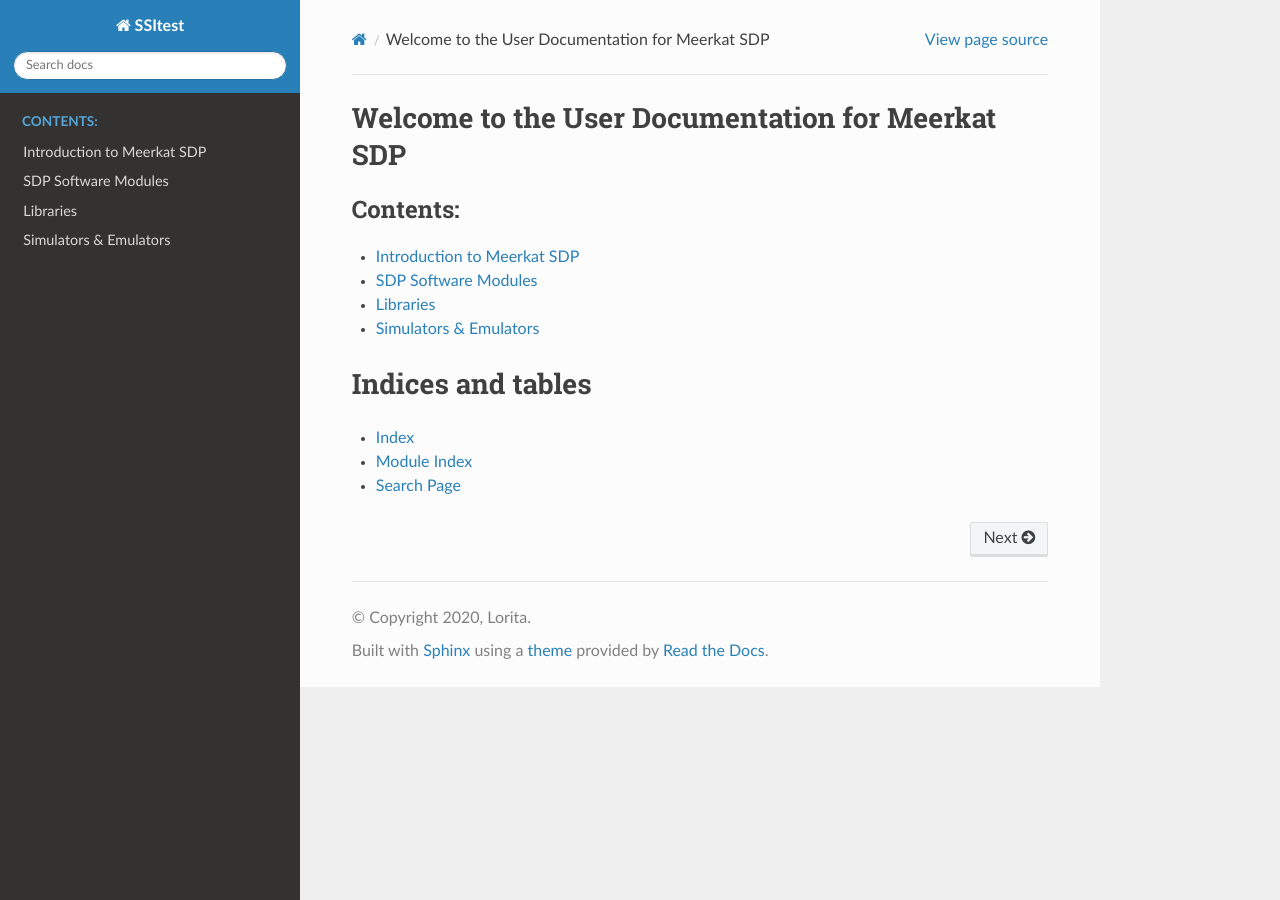
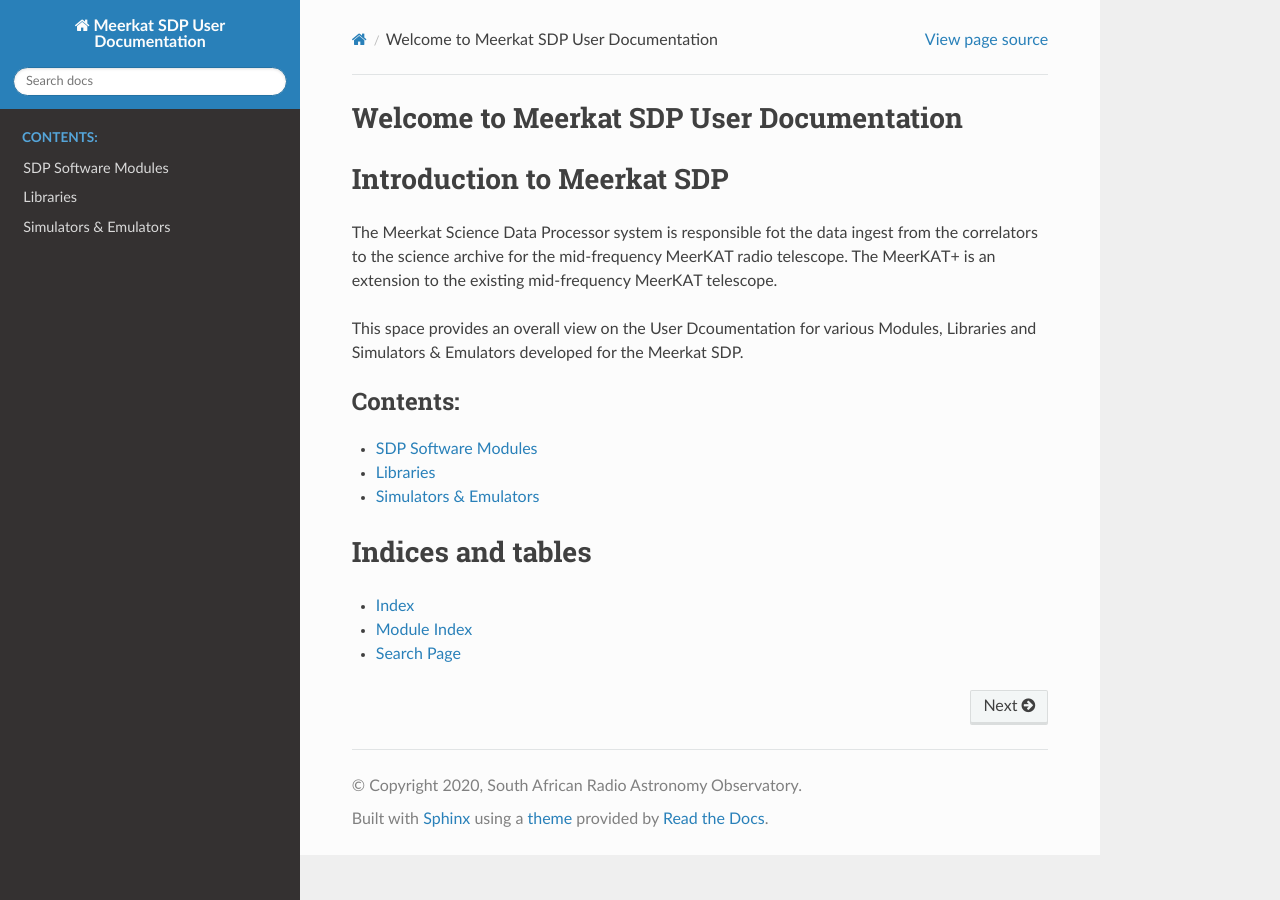
Before and after one commit to ska-sa/mkat_sdp_docs, a Sphinx documentation site: the page built from docs/source/index.rst, in a window 1280 px wide. Built offline with Sphinx 7.4.7 and the Read the Docs theme 2.0.0, drawn with Linux system fonts in a browser that asks for light colours; formulas are drawn with MathJax 3; pages that are not in the unit, such as notebooks, are missing from menus.

Commit message:
conf and index update

```diff
--- a/docs/source/conf.py
+++ b/docs/source/conf.py
@@ -20,9 +20,9 @@ import sphinx_rtd_theme
 
 # -- Project information -----------------------------------------------------
 
-project = 'SSItest'
-copyright = '2020, Lorita'
-author = 'Lorita'
+project = 'Meerkat SDP User Documentation'
+copyright = '2020, South African Radio Astronomy Observatory'
+author = ''
 
 # The short X.Y version
 version = ''
@@ -109,7 +109,7 @@ html_static_path = ['nstatic']
 # -- Options for HTMLHelp output ---------------------------------------------
 
 # Output file base name for HTML help builder.
-htmlhelp_basename = 'SSItestdoc'
+htmlhelp_basename = 'mkatsdpdocs'
 
 
 # -- Options for LaTeX output ------------------------------------------------
--- a/docs/source/index.rst
+++ b/docs/source/index.rst
@@ -1,18 +1,18 @@
-.. SSItest documentation master file, created by
-   sphinx-quickstart on Mon Mar 30 23:54:53 2020.
-   You can adapt this file completely to your liking, but it should at least
-   contain the root `toctree` directive.
 
+Welcome to Meerkat SDP User Documentation
+=================================================
 
+Introduction to Meerkat SDP
+===========================
 
-Welcome to the User Documentation for Meerkat SDP
-=================================================
+The Meerkat Science Data Processor system is responsible fot the data ingest from the correlators to the science archive for the mid-frequency MeerKAT radio telescope. The MeerKAT+ is an extension to the existing mid-frequency MeerKAT telescope.
+
+This space provides an overall view on the User Dcoumentation for various Modules, Libraries and Simulators & Emulators developed for the Meerkat SDP.
 
 .. toctree::
    :maxdepth: 1
    :caption: Contents:
 
-   intro
    softwaremodules
    lib
    simulatoremulator
```
Also changed, not shown: docs/source/intro.rst (deleted, +0 -14 lines).
